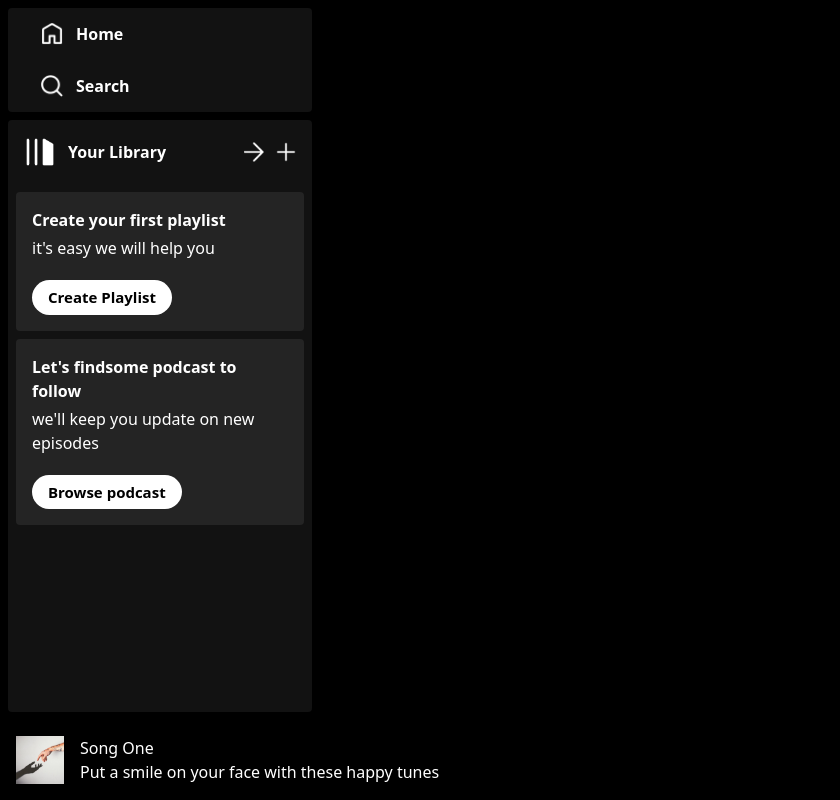
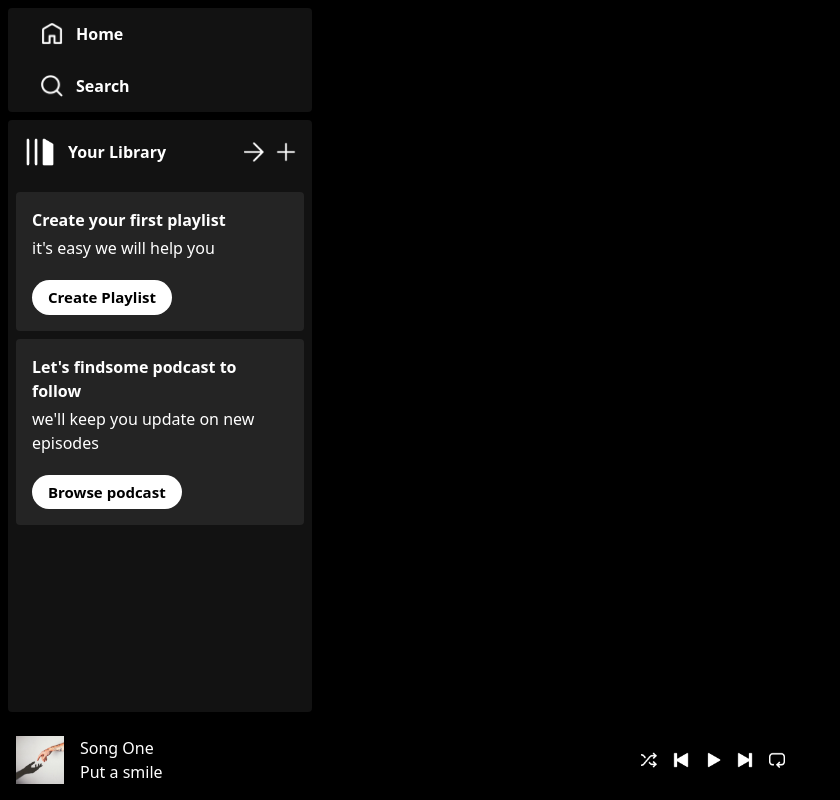
Before and after one commit to MenukaSankalpa/Project-47, a React (Vite) app in the folder spotify-clone/: page / in a window 1280 px wide. Shown: the whole page, without its empty margins (0-840 px from the left). Built offline with nearby package versions, Linux system fonts and the light colour scheme.

Commit message:
Player.jsx update

```diff
--- a/spotify-clone/src/components/Player.jsx
+++ b/spotify-clone/src/components/Player.jsx
@@ -1,14 +1,25 @@
 import React from 'react'
 import { songsData } from '../assets/assets'
+import { assets } from '../assets/assets';
+
 
 const Player = () => {
   return (
     <div className='h-[10%] bg-black flex justify-between items-center text-white px-4'>
         <div className='hidden lg:flex items-center gap-4'>
-            <img className='w-12' src={songsData[0].image} alt=''/>
+            <img className='w-12' src={songsData[0].image} alt=""/>
             <div>
                 <p>{songsData[0].name}</p>
-                <p>{songsData[0].desc}</p>
+                <p>{songsData[0].desc.slice(0,12)}</p>
+            </div>
+        </div>
+        <div className='flex flex-col items-center gap-1 m-auto'>
+            <div className='flex gap-4'>
+                <img className='w-4 cursor-pointer' src={assets.shuffle_icon} alt=""/>
+                <img className='w-4 cursor-pointer' src={assets.prev_icon} alt=""/>
+                <img className='w-4 cursor-pointer' src={assets.play_icon} alt=""/>
+                <img className='w-4 cursor-pointer' src={assets.next_icon} alt=""/>
+                <img className='w-4 cursor-pointer' src={assets.loop_icon} alt=""/>
             </div>
         </div>
     </div>
```
